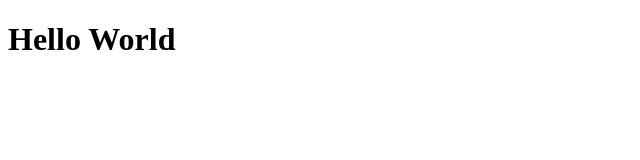
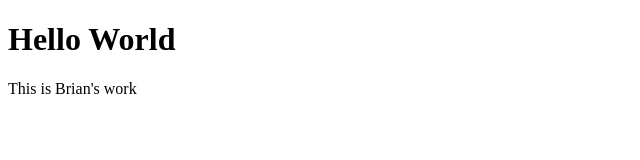
Before and after one commit to brian92062/testrepo, a plain HTML site: page index.html in a window 1280 px wide. Shown: the whole page, without its empty margins (0-640 px from the left). Drawn offline with Linux system fonts and the light colour scheme.

Commit message:
Add brian's work`

```diff
--- a/index.html
+++ b/index.html
@@ -5,5 +5,6 @@
 </head>
 <body>
 <h1>Hello World</h1>
+<p>This is Brian's work</p>
 </body>
 </html>
```
